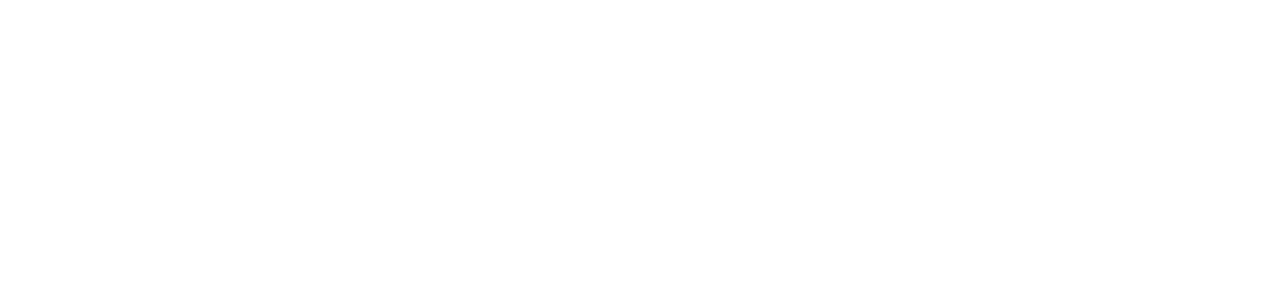
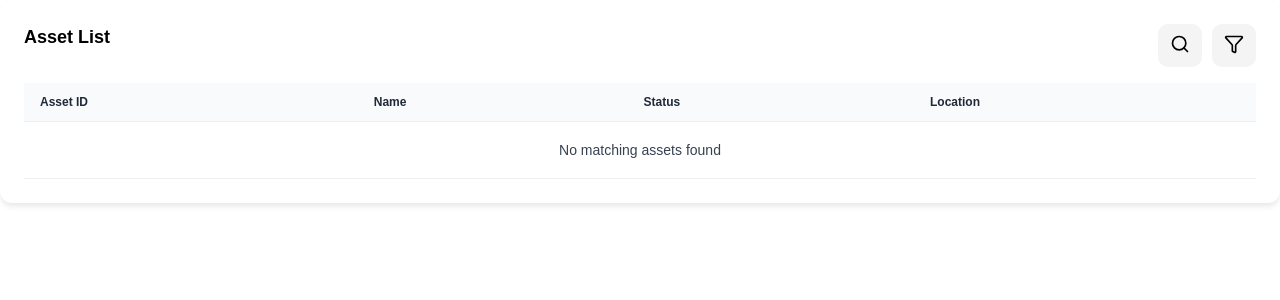
Before and after one commit to Sajidkhan7-cpu/Railway, a React (Create React App) app: page /Railway/assets in a window 1280 px wide. Before the commit this address had no page. Shown: the top 300 px of the page. Built offline with nearby package versions, Linux system fonts and the light colour scheme.

Commit message:
CI disabled for deployment

```diff
--- a/src/App.js
+++ b/src/App.js
@@ -1,6 +1,7 @@
 import { BrowserRouter, Routes, Route } from "react-router-dom";
 import Login from "./Components/Login";
 import Dashboard from "./Components/Dashboard";
+import AssetList from "./Components/AssetList";
 
 export default function App() {
   return (
@@ -11,6 +12,9 @@
 
         {/* Dashboard route */}
         <Route path="/dashboard" element={<Dashboard />} />
+
+        {/* AssetList route */}
+        <Route path="/assets" element={<AssetList/>} />
       </Routes>
     </BrowserRouter>
   );
--- a/src/Components/AssetList.js
+++ b/src/Components/AssetList.js
@@ -1,31 +1,106 @@
-import React from "react";
+import React, { useState, useMemo } from "react";
 import { Search, Filter } from "lucide-react";
+import { useLocation } from "react-router-dom";
+import './Dashboard.css'
 
-export default function AssetList({ assets = [], safeRender = (v) => v }) {
-  if (!assets || assets.length === 0) {
-    return (
-      <div className="card mb-6">
-        <div className="card-header">
-          <h3 className="section-title">Asset List</h3>
-        </div>
-        <p style={{ padding: "1rem" }}>No assets available.</p>
-      </div>
-    );
-  }
+export default function AssetList({ safeRender = (v) => v }) {
+  const { state } = useLocation();
+  const assets = useMemo(() => state?.assets || [], [state?.assets]);
+
+  const [search, setSearch] = useState("");
+  const [filterStatus, setFilterStatus] = useState("");
+  const [showFilterMenu, setShowFilterMenu] = useState(false);
+
+  // Filtering logic
+  const filteredAssets = useMemo(() => {
+    return assets.filter((asset) => {
+      const matchesSearch =
+        asset.name?.toLowerCase().includes(search.toLowerCase()) ||
+        asset.asset_name?.toLowerCase().includes(search.toLowerCase()) ||
+        asset.id?.toString().includes(search);
+
+      const matchesStatus =
+        filterStatus === "" || asset.status === filterStatus;
+
+      return matchesSearch && matchesStatus;
+    });
+  }, [assets, search, filterStatus]);
 
   return (
     <div className="card mb-6">
       <div className="card-header">
         <h3 className="section-title">Asset List</h3>
+
         <div className="icon-buttons">
-          <button className="icon-btn">
+          {/* Search Icon */}
+          <div className="search-wrapper">
+            <button className="icon-btn" onClick={() => {
+              const box = document.getElementById("search-box");
+              box.style.display = box.style.display === "flex" ? "none" : "flex";
+            }}>
               <Search size={20} />
             </button>
-          <button className="icon-btn">
+          </div>
+
+          {/* Filter Icon */}
+          <button className="icon-btn" onClick={() => setShowFilterMenu(!showFilterMenu)}>
             <Filter size={20} />
           </button>
         </div>
       </div>
+
+      {/* Search Input Box */}
+      <div
+        id="search-box"
+        style={{
+          display: "none",
+          padding: "0.8rem",
+          borderBottom: "1px solid #ddd",
+        }}
+      >
+        <input
+          type="text"
+          placeholder="Search by asset ID or name..."
+          value={search}
+          onChange={(e) => setSearch(e.target.value)}
+          style={{
+            width: "100%",
+            padding: "10px",
+            borderRadius: "6px",
+            border: "1px solid #ccc",
+          }}
+        />
+      </div>
+
+      {/* Filter Dropdown */}
+      {showFilterMenu && (
+        <div
+          style={{
+            position: "absolute",
+            right: "2rem",
+            background: "white",
+            border: "1px solid #ddd",
+            padding: "10px",
+            borderRadius: "6px",
+            zIndex: 10,
+          }}
+        >
+          <p style={{ marginBottom: "6px", fontWeight: 600 }}>
+            Filter by Status
+          </p>
+          <select
+            value={filterStatus}
+            onChange={(e) => setFilterStatus(e.target.value)}
+            style={{ padding: "6px", width: "170px" }}
+          >
+            <option value="">All</option>
+            <option value="Active">Active</option>
+            <option value="Operational">Operational</option>
+            <option value="Maintenance">Maintenance</option>
+            <option value="Decommissioned">Decommissioned</option>
+          </select>
+        </div>
+      )}
 
       <div className="table-container">
         <table className="data-table">
@@ -38,9 +113,10 @@
             </tr>
           </thead>
           <tbody>
-            {assets.map((asset) => (
-              <tr key={asset.id || asset.asset_id || Math.random()}>
-                <td>{safeRender(asset.id || asset.asset_id)}</td>
+            {filteredAssets.length > 0 ? (
+              filteredAssets.map((asset) => (
+                <tr key={asset.id}>
+                  <td>{safeRender(asset.id)}</td>
                   <td>{safeRender(asset.name || asset.asset_name)}</td>
                   <td>
                     <span
@@ -61,7 +137,14 @@
                   </td>
                   <td>{safeRender(asset.location)}</td>
                 </tr>
-            ))}
+              ))
+            ) : (
+              <tr>
+                <td colSpan="4" style={{ textAlign: "center", padding: "20px" }}>
+                  No matching assets found
+                </td>
+              </tr>
+            )}
           </tbody>
         </table>
       </div>
--- a/src/Components/Dashboard.css
+++ b/src/Components/Dashboard.css
@@ -1378,3 +1378,111 @@
 .coming-soon-text {
   color: #6b7280;
 }
+
+/* Icon buttons on top right */
+.icon-buttons {
+  display: flex;
+  gap: 10px;
+  align-items: center;
+}
+
+.icon-btn {
+  background: #f4f4f4;
+  border: none;
+  padding: 10px 12px;
+  border-radius: 10px;
+  cursor: pointer;
+  transition: 0.2s;
+}
+.icon-btn:hover {
+  background: #e2e2e2;
+  transform: scale(1.05);
+}
+
+/* Search input bar (slide open effect) */
+#search-box {
+  animation: searchSlide 0.3s ease;
+}
+@keyframes searchSlide {
+  from {
+    opacity: 0;
+    transform: translateY(-6px);
+  }
+  to {
+    opacity: 1;
+    transform: translateY(0);
+  }
+}
+
+/* Filter dropdown */
+.filter-menu {
+  position: absolute;
+  right: 2rem;
+  top: 70px;
+  background: white;
+  border: 1px solid #ddd;
+  border-radius: 10px;
+  padding: 14px;
+  box-shadow: 0px 4px 14px rgba(0, 0, 0, 0.09);
+  z-index: 50;
+  width: 200px;
+}
+.filter-menu label {
+  font-size: 14px;
+  font-weight: 600;
+  margin-bottom: 6px;
+  display: block;
+}
+.filter-menu select {
+  width: 100%;
+  padding: 8px;
+  border-radius: 6px;
+  border: 1px solid #b5b5b5;
+  font-size: 14px;
+  cursor: pointer;
+}
+.filter-menu select:focus {
+  outline: none;
+  border-color: #0077ff;
+}
+
+/* Data Table */
+.table-container {
+  overflow-x: auto;
+  margin-top: 10px;
+}
+
+.data-table {
+  width: 100%;
+  border-collapse: collapse;
+  font-size: 15px;
+}
+
+.data-table thead {
+  background: #f9fafc;
+}
+.data-table th,
+.data-table td {
+  padding: 12px 16px;
+  text-align: left;
+  border-bottom: 1px solid #eee;
+}
+
+.data-table tbody tr:hover {
+  background: #fafcff;
+  cursor: pointer;
+}
+
+/* Status badge colors */
+.badge {
+  padding: 6px 12px;
+  border-radius: 14px;
+  font-size: 13px;
+  font-weight: 600;
+  color: white;
+}
+.badge-green { background: #2ecc71; }
+.badge-orange { background: #f39c12; }
+.badge-yellow { background: #f1c40f; color: black; }
+.badge-red { background: #e74c3c; }
+.badge-gray { background: #7f8c8d; }
--- a/src/Components/Dashboard.js
+++ b/src/Components/Dashboard.js
@@ -1,9 +1,10 @@
-import React, { useState, useEffect } from 'react';
+import React, { useState, useEffect, useMemo } from 'react';
 import { Menu, User, X, Package, MapPin, RefreshCw, ClipboardCheck, FileText, Users, Home, AlertTriangle, Search, Filter } from 'lucide-react';
 import './Dashboard.css'
 import images from "./images.png";
 import AccountMenu from "./Accountmenu";
 import { supabase } from "../supabaseClient";
+import { useNavigate } from 'react-router-dom';
 
 
 // Primary dashboard shell that orchestrates every view and interaction.
@@ -33,6 +34,25 @@
   const [warrantyClaims, setWarrantyClaims] = useState([]);
   const [loading, setLoading] = useState(true);
   const [error, setError] = useState(null);
+  const navigate=useNavigate();
+    const [search, setSearch] = useState("");
+  const [filterStatus, setFilterStatus] = useState("");
+  const [showFilterMenu, setShowFilterMenu] = useState(false);
+
+  // Filtering logic
+  const filteredAssets = useMemo(() => {
+    return assets.filter((asset) => {
+      const matchesSearch =
+        asset.name?.toLowerCase().includes(search.toLowerCase()) ||
+        asset.asset_name?.toLowerCase().includes(search.toLowerCase()) ||
+        asset.id?.toString().includes(search);
+
+      const matchesStatus =
+        filterStatus === "" || asset.status === filterStatus;
+
+      return matchesSearch && matchesStatus;
+    });
+  }, [assets, search, filterStatus]);
 
   useEffect(() => {
     fetchData();
@@ -133,7 +153,10 @@
 
             {/* KPI snapshot across depots */}
             <div className="stats-grid">
-              <div className="stat-card stat-blue">
+              <div className="stat-card stat-blue "
+                onClick={() => navigate("/assets", { state: { assets } })}
+                style={{cursor:"pointer"}}
+              >
                 <div className="stat-content">
                   <div className="stat-icon-wrapper">
                     <Package size={24} />
@@ -277,14 +300,75 @@
                 <div className="card-header">
                   <h3 className="section-title">Asset List</h3>
                   <div className="icon-buttons">
-                    <button className="icon-btn">
+                       {/* Search Icon */}
+                      <div className="search-wrapper">
+                        <button className="icon-btn" onClick={() => {
+                          const box = document.getElementById("search-box");
+                          box.style.display = box.style.display === "flex" ? "none" : "flex";
+                        }}>
                           <Search size={20} />
                         </button>
-                    <button className="icon-btn">
+                      </div>
+
+                      {/* Filter Icon */}
+                      <button className="icon-btn" onClick={() => setShowFilterMenu(!showFilterMenu)}>
                         <Filter size={20} />
                       </button>
                     </div>
                   </div>
+
+                  {/* Search Input Box */}
+                  <div
+                    id="search-box"
+                    style={{
+                      display: "none",
+                      padding: "0.8rem",
+                      borderBottom: "1px solid #ddd",
+                    }}
+                  >
+                    <input
+                      type="text"
+                      placeholder="Search by asset ID or name..."
+                      value={search}
+                      onChange={(e) => setSearch(e.target.value)}
+                      style={{
+                        width: "100%",
+                        padding: "10px",
+                        borderRadius: "6px",
+                        border: "1px solid #ccc",
+                      }}
+                    />
+                  </div>
+
+                  {/* Filter Dropdown */}
+                  {showFilterMenu && (
+                    <div
+                      style={{
+                        position: "absolute",
+                        right: "2rem",
+                        background: "white",
+                        border: "1px solid #ddd",
+                        padding: "10px",
+                        borderRadius: "6px",
+                        zIndex: 10,
+                      }}
+                    >
+                      <p style={{ marginBottom: "6px", fontWeight: 600 }}>
+                        Filter by Status
+                      </p>
+                      <select
+                        value={filterStatus}
+                        onChange={(e) => setFilterStatus(e.target.value)}
+                        style={{ padding: "6px", width: "170px" }}
+                      >
+                        <option value="">All</option>
+                        <option value="Active">Active</option>
+                        <option value="Operational">Operational</option>
+                        <option value="Maintenance">Maintenance</option>
+                        <option value="Decommissioned">Decommissioned</option>
+                      </select>
+                    </div>
+                  )}
 
                   <div className="table-container">
                     <table className="data-table">
@@ -297,7 +381,8 @@
                         </tr>
                       </thead>
                       <tbody>
-                      {assets.map((asset) => (
+                        {filteredAssets.length > 0 ? (
+                          filteredAssets.map((asset) => (
                             <tr key={asset.id}>
                               <td>{safeRender(asset.id)}</td>
                               <td>{safeRender(asset.name || asset.asset_name)}</td>
@@ -320,11 +405,19 @@
                               </td>
                               <td>{safeRender(asset.location)}</td>
                             </tr>
-                      ))}
+                          ))
+                        ) : (
+                          <tr>
+                            <td colSpan="4" style={{ textAlign: "center", padding: "20px" }}>
+                              No matching assets found
+                            </td>
+                          </tr>
+                        )}
                       </tbody>
                     </table>
                   </div>
                 </div>
+
             {/* CRN and GRN transaction history */}
             <div className="card mb-6">
               <h3 className="section-title">CRN/GRN History</h3>
```
Lines whose indentation alone changed are shown as unchanged.
